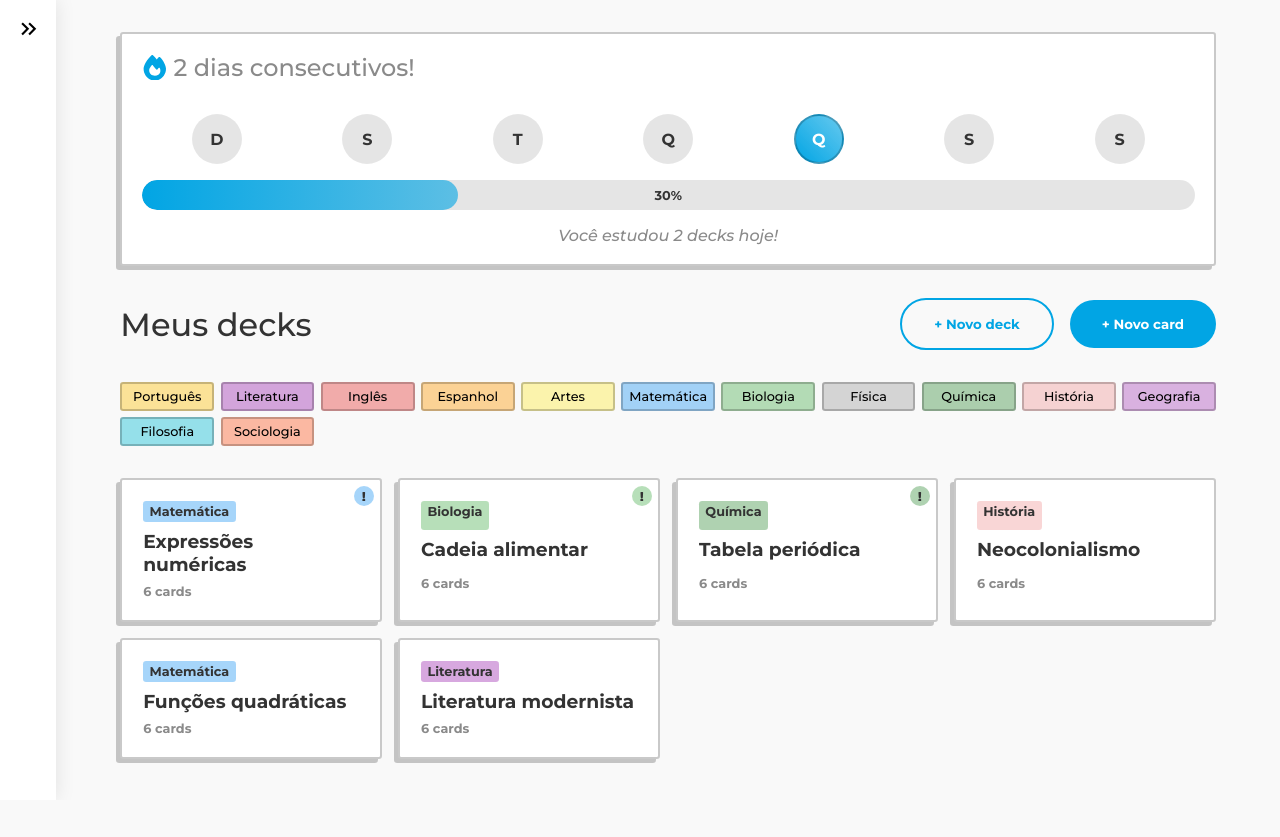
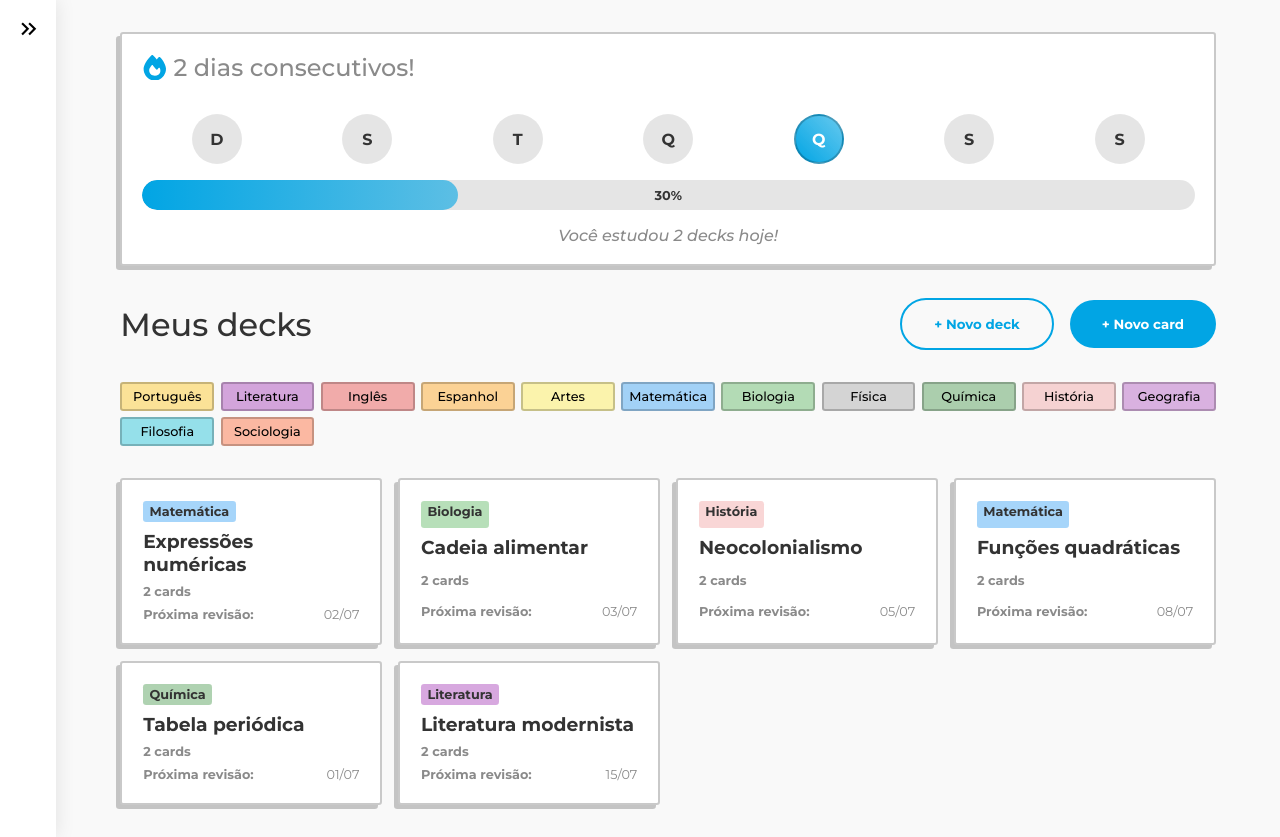
Before and after one commit to FellipeCastro/flashfy, a React (Vite) app: page / in a window 1280 px wide. Before the commit the page ends 800 px from the top, so only its background shows below. Built offline with nearby package versions, Linux system fonts and the light colour scheme.

Commit message:
Decks atualizados

```diff
--- a/src/components/Deck/Deck.jsx
+++ b/src/components/Deck/Deck.jsx
@@ -1,10 +1,64 @@
+import { useState } from "react";
 import { FaExclamation } from "react-icons/fa";
 import styles from "./Deck.module.css";
 
-const Deck = ({ key, color, subject, title, cards, toDo, openCard }) => {
+const Deck = ({ color, subject, title, cards, nextReview, toDo, openCard }) => {
+    let now;
+    let reviewDate;
+    let diffTime;
+    let diffDays;
+    let diffHours;
+    let diffMinutes;
+
+    const formatDate = (dateString) => {
+        now = new Date();
+        reviewDate = new Date(dateString);
+        diffTime = reviewDate - now;
+        diffDays = Math.floor(diffTime / (1000 * 60 * 60 * 24));
+        diffHours = Math.floor(diffTime / (1000 * 60 * 60));
+        diffMinutes = Math.floor(diffTime / (1000 * 60));
+        // Se a data já passou
+        if (diffTime < 0) {
+            return "Agora";
+        }
+
+        // Dentro do mesmo dia
+        if (diffDays === 0) {
+            // if (diffHours === 0) {
+            //     if (diffMinutes <= 1) {
+            //         return "Agora";
+            //     }
+            //     return `Daqui a ${diffMinutes} minuto${
+            //         diffMinutes > 1 ? "s" : ""
+            //     }`;
+            // }
+            // return `Daqui a ${diffHours} hora${diffHours > 1 ? "s" : ""}`;
+            return "Hoje";
+        }
+
+        // Amanhã
+        if (diffDays === 1) {
+            return "Amanhã";
+        }
+
+        // Esta semana
+        if (diffDays <= 7) {
+            return `Daqui a ${diffDays} dia${diffDays > 1 ? "s" : ""}`;
+        }
+
+        // Mais de uma semana - mostra a data formatada
+        return reviewDate.toLocaleDateString("pt-BR", {
+            day: "2-digit",
+            month: "2-digit",
+            // hour: "2-digit",
+            // minute: "2-digit",
+        });
+    };
+
     return (
-        <li className={styles.deck} onClick={openCard} key={key}>
-            {toDo && (
+        <li className={styles.deck} onClick={openCard}>
+            {diffTime < 0 ||
+                (diffDays === 0 && (
                     <span
                         className={styles.toDo}
                         style={{
@@ -13,8 +67,9 @@ const Deck = ({ key, color, subject, title, cards, toDo, openCard }) => {
                     >
                         <FaExclamation />
                     </span>
-            )}
+                ))}
             <strong
+                className={styles.subject}
                 style={{
                     backgroundColor: color,
                 }}
@@ -22,7 +77,10 @@ const Deck = ({ key, color, subject, title, cards, toDo, openCard }) => {
                 {subject}
             </strong>
             <h3>{title}</h3>
-            <p>{cards} cards</p>
+            <p className={styles.cards}>{cards} cards</p>
+            <p className={styles.nextReview}>
+                <strong>Próxima revisão:</strong> {formatDate(nextReview)}
+            </p>
         </li>
     );
 };
--- a/src/components/Deck/Deck.module.css
+++ b/src/components/Deck/Deck.module.css
@@ -25,7 +25,7 @@
     box-shadow: none;
 }
 
-.deck strong {
+.subject {
     width: fit-content;
     font-size: 0.8rem;
     padding: 0.2rem 0.4rem;
@@ -33,7 +33,7 @@
     background-color: var(--border-color);
 }
 
-.deck p {
+.cards {
     font-size: 0.8rem;
     font-weight: bold;
     color: var(--text-secondary-color);
@@ -52,3 +52,11 @@
     border-radius: 50%;
     font-size: 0.6rem;
 }
+
+.nextReview {
+    font-size: 0.8rem;
+    color: var(--text-secondary-color);
+    display: flex;
+    align-items: center;
+    justify-content: space-between;
+}
--- a/src/mockDecks.js
+++ b/src/mockDecks.js
@@ -3,239 +3,116 @@ const mockDecks = [
         id: 1,
         title: "Expressões numéricas",
         subject: "Matemática",
-        toDo: true,
+        toDo: false,
+        nextReview: "2025-07-02T09:00:00", // Amanhã de manhã
         cards: [
             {
                 question: "Qual é a ordem correta das operações matemáticas?",
-                answer: "Parênteses, Expoentes, Multiplicação/Divisão (da esquerda para a direita), Adição/Subtração (da esquerda para a direita)",
-                difficulty: null,
+                answer: "Parênteses, Expoentes, Multiplicação/Divisão, Adição/Subtração",
+                difficulty: 3,
             },
             {
                 question: "Quanto é (5 + 3) × 2?",
                 answer: "16",
-                difficulty: null,
-            },
-            {
-                question: "Como resolver 10 - 2 × 3 + 5?",
-                answer: "Primeiro multiplicação (2×3=6), depois subtração e adição: 10-6+5=9",
-                difficulty: null,
-            },
-            {
-                question: "Qual o resultado de 4² + (10 ÷ 2)?",
-                answer: "16 + 5 = 21",
-                difficulty: null,
-            },
-            {
-                question: "Resolva: [15 - (2×3)] × 4",
-                answer: "[15-6]×4 = 9×4 = 36",
-                difficulty: null,
-            },
-            {
-                question: "Por que a ordem das operações é importante?",
-                answer: "Para garantir que todos cheguem ao mesmo resultado em cálculos complexos",
-                difficulty: null,
-            },
-        ],
+                difficulty: 1,
+            }
+        ]
     },
     {
         id: 2,
         title: "Cadeia alimentar",
         subject: "Biologia",
-        toDo: true,
+        toDo: false,
+        nextReview: "2025-07-03T18:00:00", // 2 dias depois, fim de tarde
         cards: [
             {
                 question: "O que é um produtor em uma cadeia alimentar?",
-                answer: "Organismos que produzem seu próprio alimento através da fotossíntese",
-                difficulty: null,
+                answer: "Organismos que produzem alimento via fotossíntese",
+                difficulty: 2,
             },
             {
-                question:
-                    "Qual a diferença entre cadeia alimentar e teia alimentar?",
-                answer: "Cadeia alimentar é linear, enquanto teia alimentar mostra múltiplas interconexões",
-                difficulty: null,
-            },
-            {
-                question: "O que são decompositores?",
-                answer: "Organismos que quebram matéria orgânica morta",
-                difficulty: null,
-            },
-            {
-                question: "Dê um exemplo de consumidor primário",
-                answer: "Coelho (que come plantas)",
-                difficulty: null,
-            },
-            {
-                question:
-                    "O que acontece se um elo da cadeia alimentar desaparecer?",
-                answer: "Pode desequilibrar todo o ecossistema, afetando outros organismos",
-                difficulty: null,
-            },
-            {
-                question:
-                    "Qual a importância dos produtores na cadeia alimentar?",
-                answer: "São a base, convertendo energia solar em energia química para outros organismos",
-                difficulty: null,
-            },
-        ],
+                question: "Qual a diferença entre cadeia e teia alimentar?",
+                answer: "Cadeia é linear, teia mostra interconexões múltiplas",
+                difficulty: 4,
+            }
+        ]
     },
     {
         id: 3,
         title: "Neocolonialismo",
         subject: "História",
         toDo: false,
+        nextReview: "2025-07-05T14:00:00", // 4 dias depois, tarde
         cards: [
             {
                 question: "O que foi o neocolonialismo?",
-                answer: "Expansão imperialista das potências europeias no século XIX",
-                difficulty: null,
+                answer: "Expansão imperialista europeia no século XIX",
+                difficulty: 3,
             },
             {
-                question:
-                    "Qual conferência dividiu a África entre as potências europeias?",
+                question: "Qual conferência dividiu a África?",
                 answer: "Conferência de Berlim (1884-1885)",
-                difficulty: null,
-            },
-            {
-                question:
-                    "Qual era o principal interesse econômico no neocolonialismo?",
-                answer: "Obtenção de matéria-prima e novos mercados",
-                difficulty: null,
-            },
-            {
-                question:
-                    "Cite duas justificativas usadas para o neocolonialismo",
-                answer: "'Missão civilizadora' e 'fardo do homem branco'",
-                difficulty: null,
-            },
-            {
-                question: "Qual país europeu dominou grande parte da África?",
-                answer: "Reino Unido",
-                difficulty: null,
-            },
-            {
-                question:
-                    "Como o neocolonialismo afetou as colônias após a independência?",
-                answer: "Deixou heranças de fronteiras artificiais e economias dependentes",
-                difficulty: null,
-            },
-        ],
+                difficulty: 2,
+            }
+        ]
     },
     {
         id: 4,
         title: "Funções quadráticas",
         subject: "Matemática",
         toDo: false,
+        nextReview: "2025-07-08T10:30:00", // 1 semana depois, manhã
         cards: [
             {
                 question: "Qual a forma geral de uma função quadrática?",
                 answer: "f(x) = ax² + bx + c",
-                difficulty: null,
+                difficulty: 1,
             },
             {
-                question: "Como se calcula o vértice de uma parábola?",
-                answer: "x = -b/2a, depois substitui na função para encontrar y",
-                difficulty: null,
-            },
-            {
-                question:
-                    "O que o coeficiente 'a' determina na função quadrática?",
-                answer: "Se a parábola é côncava para cima (a>0) ou para baixo (a<0)",
-                difficulty: null,
-            },
-            {
-                question: "Como calcular as raízes de uma função quadrática?",
-                answer: "Fórmula de Bhaskara: x = [-b ± √(b²-4ac)]/(2a)",
-                difficulty: null,
-            },
-            {
-                question: "O que é o discriminante (Δ) na fórmula de Bhaskara?",
-                answer: "Δ = b² - 4ac, determina o número de raízes reais",
-                difficulty: null,
-            },
-            {
-                question: "Qual a aplicação prática das funções quadráticas?",
-                answer: "Modelar trajetórias, maximizar áreas, cálculos de lucro máximo, etc.",
-                difficulty: null,
-            },
-        ],
+                question: "Como calcular o vértice?",
+                answer: "x = -b/2a, depois calcular y",
+                difficulty: 3,
+            }
+        ]
     },
     {
         id: 5,
         title: "Tabela periódica",
         subject: "Química",
-        toDo: true,
+        toDo: false,
+        nextReview: "2025-07-01T20:00:00", // Hoje mesmo, à noite
         cards: [
             {
                 question: "Quem organizou a primeira tabela periódica?",
                 answer: "Dmitri Mendeleiev",
-                difficulty: null,
+                difficulty: 2,
             },
             {
                 question: "O que são grupos na tabela periódica?",
-                answer: "Colunas verticais com propriedades químicas similares",
-                difficulty: null,
-            },
-            {
-                question: "Qual a diferença entre metais e não-metais?",
-                answer: "Metais são bons condutores, maleáveis; não-metais são geralmente isolantes",
-                difficulty: null,
-            },
-            {
-                question: "O que são elementos de transição?",
-                answer: "Elementos dos grupos 3-12 que formam compostos coloridos",
-                difficulty: null,
-            },
-            {
-                question: "Qual família contém os gases nobres?",
-                answer: "Grupo 18 (VIII A)",
-                difficulty: null,
-            },
-            {
-                question:
-                    "Como a eletronegatividade varia na tabela periódica?",
-                answer: "Aumenta da esquerda para direita e de baixo para cima",
-                difficulty: null,
-            },
-        ],
+                answer: "Colunas com propriedades químicas similares",
+                difficulty: 1,
+            }
+        ]
     },
     {
         id: 6,
         title: "Literatura modernista",
         subject: "Literatura",
         toDo: false,
+        nextReview: "2025-07-15T16:00:00", // 2 semanas depois
         cards: [
             {
-                question: "Quando ocorreu a Semana de Arte Moderna no Brasil?",
+                question: "Quando ocorreu a Semana de Arte Moderna?",
                 answer: "1922",
-                difficulty: null,
+                difficulty: 5,
             },
             {
-                question: "Quais são as três fases do modernismo brasileiro?",
-                answer: "1ª fase (1922-1930): heroica; 2ª fase (1930-1945): regionalista; 3ª fase (1945-): experimentalismo",
-                difficulty: null,
-            },
-            {
-                question: "Nomeie dois autores da primeira fase do modernismo",
-                answer: "Mário de Andrade e Oswald de Andrade",
-                difficulty: null,
-            },
-            {
-                question: "Qual obra marcou a poesia modernista?",
-                answer: "'Pauliceia Desvairada' de Mário de Andrade",
-                difficulty: null,
-            },
-            {
-                question: "O que caracterizava a linguagem modernista?",
-                answer: "Ruptura com padrões formais, uso de linguagem coloquial",
-                difficulty: null,
-            },
-            {
-                question: "Qual a importância da Semana de 22?",
-                answer: "Marco inicial do modernismo brasileiro, rompendo com tradições acadêmicas",
-                difficulty: null,
-            },
-        ],
-    },
+                question: "Quais são as três fases do modernismo?",
+                answer: "1ª fase (1922-30), 2ª fase (1930-45), 3ª fase (pós-45)",
+                difficulty: 4,
+            }
+        ]
+    }
 ];
 
 export default mockDecks;
--- a/src/pages/Cards/Cards.jsx
+++ b/src/pages/Cards/Cards.jsx
@@ -1,5 +1,5 @@
 import { useState, useEffect } from "react";
-import { Link, useParams, useLocation } from "react-router-dom";
+import { Link, useParams, useLocation, useNavigate } from "react-router-dom";
 import { FaArrowLeft } from "react-icons/fa";
 import mockDecks from "../../mockDecks";
 import styles from "./Cards.module.css";
@@ -8,6 +8,7 @@ const Cards = () => {
     const { state } = useLocation();
     const { decks, onUpdateDeck } = state || {};
     const { id } = useParams();
+    const navigate = useNavigate();
 
     const [showAnswer, setShowAnswer] = useState(false);
     const [currentCardIndex, setCurrentCardIndex] = useState(0);
@@ -64,9 +65,15 @@ const Cards = () => {
 
     const handleFinalize = () => {
         currentDeck.cards.map((deck) => {
+            if (!deck.difficulty) {
+                difficults.push(1);
+                return;
+            }
             difficults.push(deck.difficulty);
         });
         console.log(difficults);
+        // Alteração da data da próxima revisão
+        navigate("/");
     };
 
     if (!currentDeck || currentDeck.cards.length === 0) {
--- a/src/pages/Home/Home.jsx
+++ b/src/pages/Home/Home.jsx
@@ -116,11 +116,12 @@ const Home = ({ isSidebarOpen, setIsSidebarOpen }) => {
                             })
                             .map((deck) => (
                                 <Deck
-                                    key={deck.title}
+                                    key={deck.id}
                                     color={subjectColors[deck.subject]}
                                     subject={deck.subject}
                                     title={deck.title}
                                     cards={deck.cards.length}
+                                    nextReview={deck.nextReview}
                                     toDo={deck.toDo}
                                     openCard={() =>
                                         navigate(`/cards/${deck.id}`)
```
Lines whose indentation alone changed are shown as unchanged.
